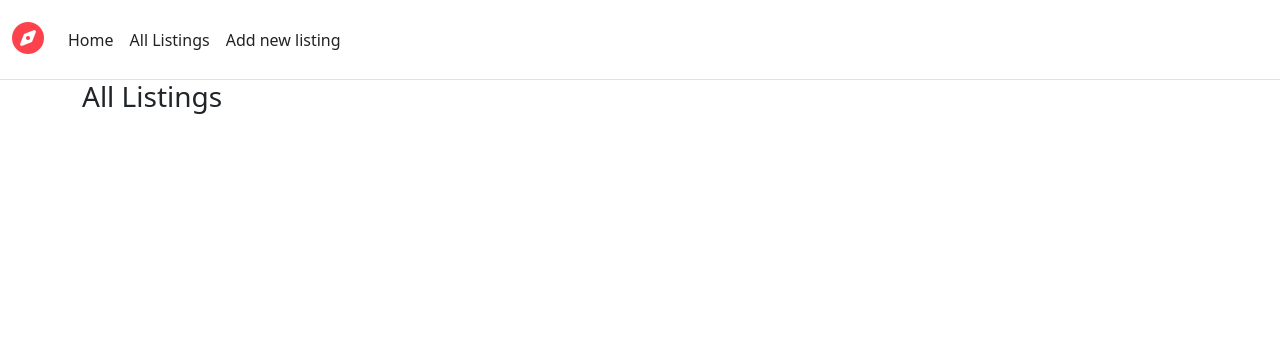
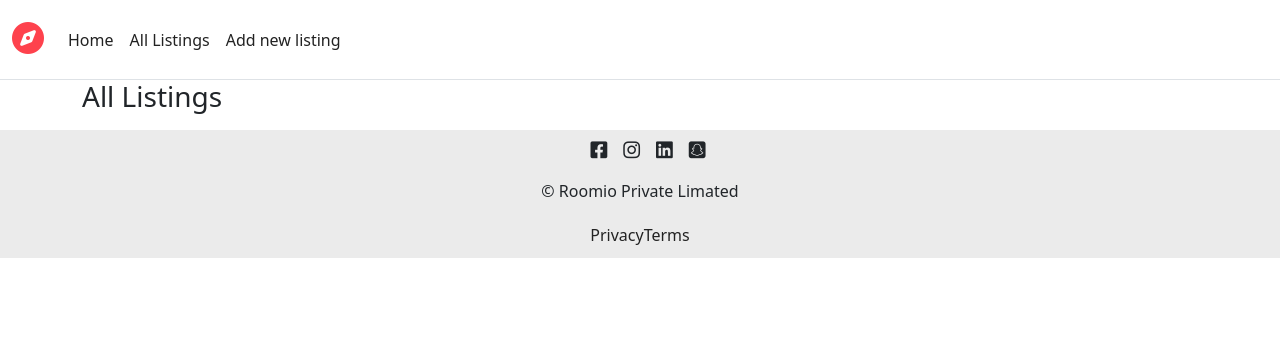
Before and after one commit to Naman-Nagar10/room360, a Node server app: page /listings in a window 1280 px wide. Shown: the top 340 px of the page. Run offline with Node 20, Linux system fonts and the light colour scheme; data that the repository does not hold is empty; some libraries are stand-ins or nearby versions.

Commit message:
phase 2a(add footer)

```diff
--- a/public/css/style.css
+++ b/public/css/style.css
@@ -17,3 +17,38 @@
     color: #222222 !important;
     font-size: 1.5rem;
 }
+
+/* FOOTER */
+.f-info-links a{
+    text-decoration: none;
+    color: #222222;
+}
+
+.f-info-links a:hover{
+    text-decoration: underline;
+}
+
+.f-info-links,
+.f-info-socials,
+.f-info-brand {
+    width: 100%;
+    display: flex;
+    align-items: center;
+    justify-content: center;
+}
+
+.f-info-socials i {
+    margin-left: 1rem;
+    font-size: 1.2rem;
+}
+
+
+.f-info {
+    text-align: center;
+    height: 8rem;
+    background-color: #ebebeb;
+    display: flex;
+    flex-wrap: wrap;
+    justify-content: center;
+    align-items: space-evenly;
+}
--- /dev/null
+++ b/views/includes/footer.ejs
@@ -0,0 +1,15 @@
+<footer>
+    <div class="f-info">
+        <div class="f-info-socials">
+            <i class="fa-brands fa-square-facebook"></i>
+            <i class="fa-brands fa-instagram"></i>
+            <i class="fa-brands fa-linkedin"></i>
+            <i class="fa-brands fa-square-snapchat"></i>
+        </div>
+        <div class="f-info-brand">&copy; Roomio Private Limated</div>
+        <div class="f-info-links">
+            <a href="/privacy">Privacy</a>
+            <a href="/terms">Terms</a>
+        </div>
+    </div>
+</footer>
--- a/views/layouts/boilerplate.ejs
+++ b/views/layouts/boilerplate.ejs
@@ -26,6 +26,8 @@
         <%- body %>
     </div>
 
+
+    <%- include("../includes/footer.ejs") %>
     <script
         src="https://cdn.jsdelivr.net/npm/bootstrap@5.3.9/dist/js/bootstrap.bundle.min.js"
         integrity="sha384-WyOxWvTyr1QaMPfiPJSv76iReVthorl5uWlFtZPyK0IEB0hGzo9y5Bp9mYanr8Bu"
```
